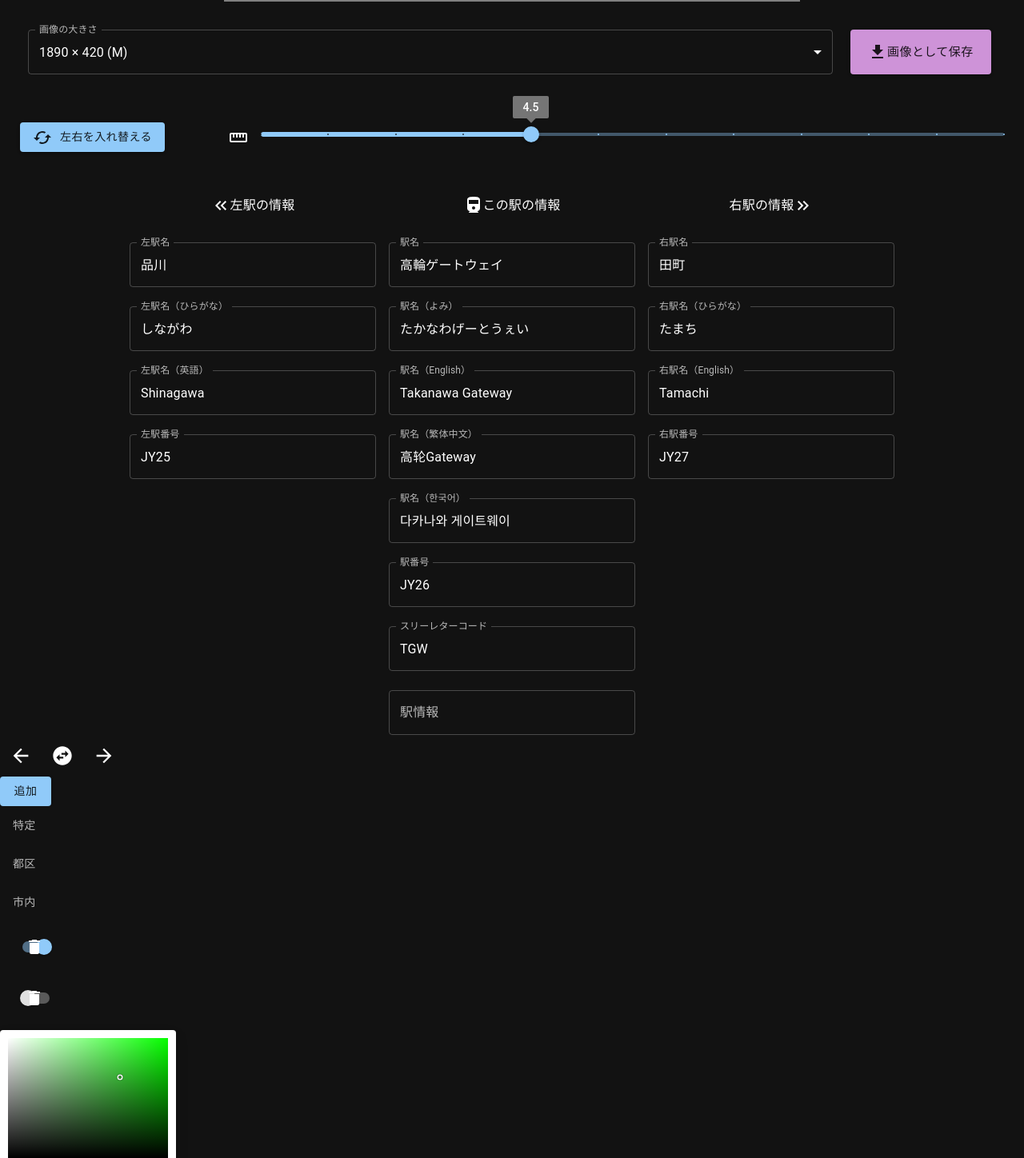
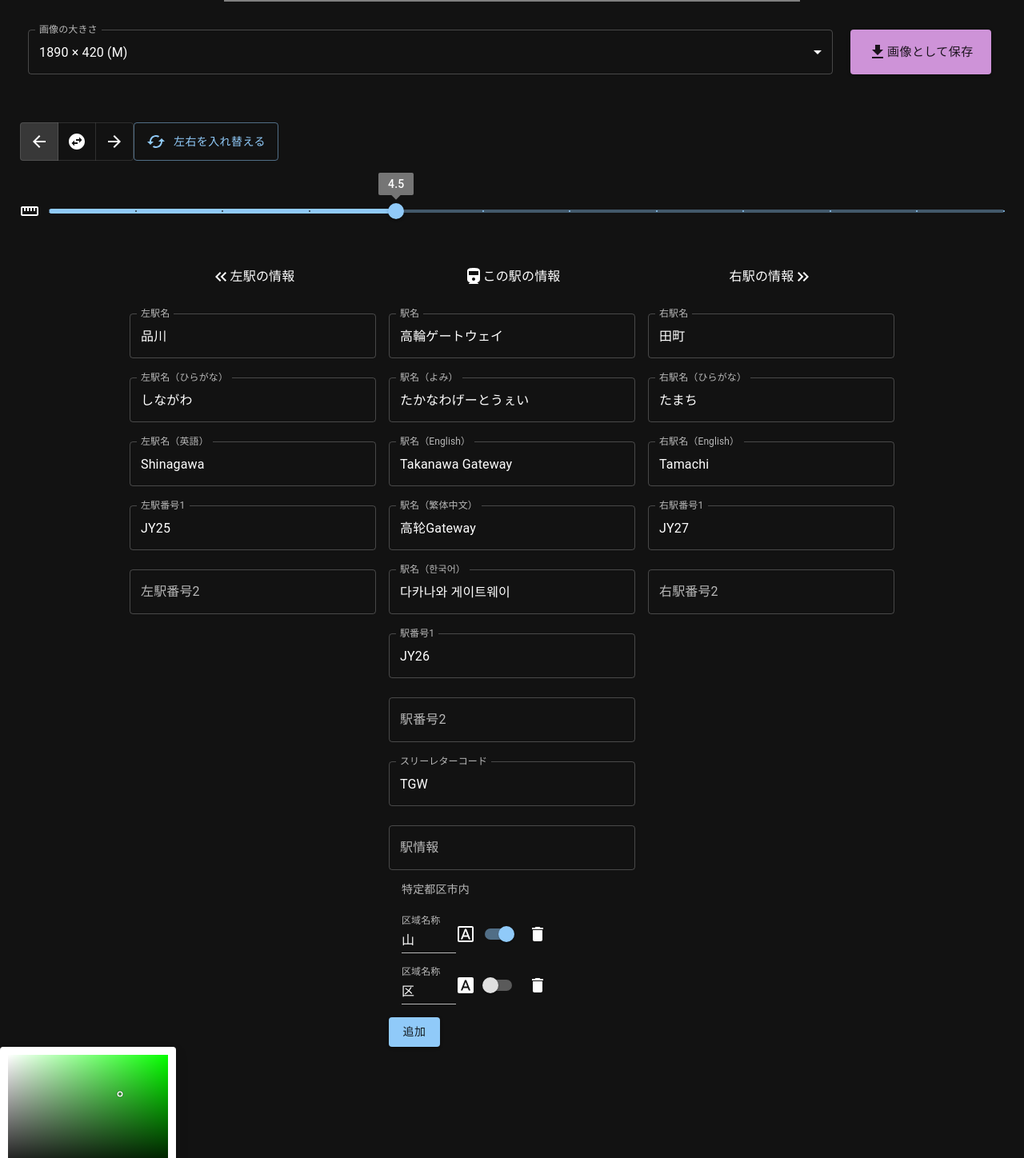
Before and after one commit to AoSankaku/station_sign_generator, a React (Vite) app: page / in a window 1280 px wide. Shown: the part 222-1670 px from the top of the page at 80% size. Built offline with nearby package versions, Linux system fonts and the light colour scheme; a web font is replaced by a local one.

Commit message:
Added secondary station number support (without color)

```diff
--- a/src/components/inputs/DirectInput.tsx
+++ b/src/components/inputs/DirectInput.tsx
@@ -1,5 +1,5 @@
 import { ChangeEvent } from 'react';
-import { Button, TextField, IconButton, Slider, Box, Grid, List, ListItem, Switch, ListSubheader, Stack } from '@mui/material'
+import { Button, TextField, IconButton, Slider, Box, Grid, List, ListItem, Switch, ListSubheader, Stack, ToggleButtonGroup, ToggleButton } from '@mui/material'
 import { Delete, Cached } from '@mui/icons-material';
 import SwapHorizontalCircleIcon from '@mui/icons-material/SwapHorizontalCircle';
 import ArrowBackIcon from '@mui/icons-material/ArrowBack';
@@ -8,6 +8,9 @@ import StraightenIcon from '@mui/icons-material/Straighten';
 import KeyboardDoubleArrowLeftIcon from '@mui/icons-material/KeyboardDoubleArrowLeft';
 import DirectionsRailwayIcon from '@mui/icons-material/DirectionsRailway';
 import KeyboardDoubleArrowRightIcon from '@mui/icons-material/KeyboardDoubleArrowRight';
+import FontDownloadIcon from '@mui/icons-material/FontDownload';
+import FontDownloadOutlinedIcon from '@mui/icons-material/FontDownloadOutlined';
+import SaveIcon from '@mui/icons-material/Save';
 import { SketchPicker } from 'react-color'
 import DirectInputStationProps from '../signs/DirectInputStationProps';
 import { useTranslation } from "react-i18next"
@@ -28,11 +31,13 @@ const DirectInput: React.FC<DirectInputStationPropsWithHandleChange> = (props) =
       leftStationName: props.rightStationName,
       leftStationNameFurigana: props.rightStationNameFurigana,
       leftStationNameEnglish: props.rightStationNameEnglish,
-      leftStationNumber: props.rightStationNumber,
+      leftStationNumberPrimary: props.rightStationNumberPrimary,
+      leftStationNumberSecondary: props.rightStationNumberSecondary,
       rightStationName: props.leftStationName,
       rightStationNameFurigana: props.leftStationNameFurigana,
       rightStationNameEnglish: props.leftStationNameEnglish,
-      rightStationNumber: props.leftStationNumber,
+      rightStationNumberPrimary: props.leftStationNumberPrimary,
+      rightStationNumberSecondary: props.leftStationNumberSecondary,
     };
 
     Object.entries(target).forEach(([key, value]) => {
@@ -72,12 +77,23 @@ const DirectInput: React.FC<DirectInputStationPropsWithHandleChange> = (props) =
       <Box sx={{ width: '100%', padding: '25px', alignContent: 'center' }}>
         <Grid container direction="row" spacing={2} rowSpacing={6} style={basicGridStyle}>
           <Grid item xs={12} sm="auto" sx={{ display: 'flex', justifyContent: { xs: 'center', sm: 'flex-start' } }}>
-            <Button variant="contained" onClick={handleSwap}><Cached style={{ marginRight: '10px' }} />{t("input.direct.swaplr")}</Button>
+            <ToggleButtonGroup value={props.direction} exclusive onChange={(_, n) => n && updateCurrentData("direction", n)}>
+              <ToggleButton value="left">
+                <ArrowBackIcon />
+              </ToggleButton>
+              <ToggleButton value="both">
+                <SwapHorizontalCircleIcon />
+              </ToggleButton>
+              <ToggleButton value="right">
+                <ArrowForwardIcon />
+              </ToggleButton>
+            </ToggleButtonGroup>
+            <Button variant="outlined" onClick={handleSwap}>
+              <Cached style={{ marginRight: '10px' }} />{t("input.direct.swaplr")}
+            </Button>
           </Grid>
-          <Grid item xs={1} sm={1} sx={{ display: 'flex', justifyContent: 'right', alignItems: 'center' }}>
-            <StraightenIcon />
-          </Grid>
-          <Grid item xs={11} sm>
+          <Grid item xs={12} sx={{ display: 'flex', justifyContent: 'right', alignItems: 'center' }}>
+            <StraightenIcon style={{ marginRight: "12px" }} />
             <Slider defaultValue={props.ratio} valueLabelDisplay='on' step={0.5} marks min={2.5} max={8} style={{ width: "100%" }} onChange={(_, v) => updateCurrentData("ratio", v as number)} />
           </Grid>
         </Grid>
@@ -89,7 +105,8 @@ const DirectInput: React.FC<DirectInputStationPropsWithHandleChange> = (props) =
             <TextField name="leftStationName" label={t("input.direct.lstation")} variant="outlined" value={props.leftStationName} onChange={props.onChange} />
             <TextField name="leftStationNameFurigana" label={t("input.direct.lread")} variant="outlined" value={props.leftStationNameFurigana} onChange={props.onChange} />
             <TextField name="leftStationNameEnglish" label={t("input.direct.len")} variant="outlined" value={props.leftStationNameEnglish} onChange={props.onChange} />
-            <TextField name="leftStationNumber" label={t("input.direct.lnum")} variant="outlined" value={props.leftStationNumber} onChange={props.onChange} />
+            <TextField name="leftStationNumberPrimary" label={t("input.direct.lnum")} variant="outlined" value={props.leftStationNumberPrimary} onChange={props.onChange} />
+            <TextField name="leftStationNumberSecondary" label={t("input.direct.lnum2")} variant="outlined" value={props.leftStationNumberSecondary} onChange={props.onChange} />
           </Stack>
         </Grid>
         <Grid item xs={10} md={3}>
@@ -100,59 +117,20 @@ const DirectInput: React.FC<DirectInputStationPropsWithHandleChange> = (props) =
             <TextField name="stationNameEnglish" label={t("input.direct.en")} variant="outlined" value={props.stationNameEnglish} onChange={props.onChange} />
             <TextField name="stationNameChinese" label={t("input.direct.ch")} variant="outlined" value={props.stationNameChinese} onChange={props.onChange} />
             <TextField name="stationNameKorean" label={t("input.direct.kp")} variant="outlined" value={props.stationNameKorean} onChange={props.onChange} />
-            <TextField name="stationNumber" label={t("input.direct.num")} variant="outlined" value={props.stationNumber} onChange={props.onChange} />
+            <TextField name="stationNumberPrimary" label={t("input.direct.num")} variant="outlined" value={props.stationNumberPrimary} onChange={props.onChange} />
+            <TextField name="stationNumberSecondary" label={t("input.direct.num2")} variant="outlined" value={props.stationNumberSecondary} onChange={props.onChange} />
             <TextField name="stationThreeLetterCode" label={t("input.direct.trc")} variant="outlined" value={props.stationThreeLetterCode} onChange={props.onChange} />
             <TextField name="stationNote" label={t("input.direct.note")} variant="outlined" value={props.stationNote} onChange={props.onChange} />
           </Stack>
-        </Grid>
-        <Grid item xs={10} md={3}>
-          <Stack spacing={3}>
-            <InputHead>{t("input.direct.input-right")}<KeyboardDoubleArrowRightIcon /></InputHead>
-            <TextField name="rightStationName" label={t("input.direct.rstation")} variant="outlined" value={props.rightStationName} onChange={props.onChange} />
-            <TextField name="rightStationNameFurigana" label={t("input.direct.rread")} variant="outlined" value={props.rightStationNameFurigana} onChange={props.onChange} />
-            <TextField name="rightStationNameEnglish" label={t("input.direct.ren")} variant="outlined" value={props.rightStationNameEnglish} onChange={props.onChange} />
-            <TextField name="rightStationNumber" label={t("input.direct.rnum")} variant="outlined" value={props.rightStationNumber} onChange={props.onChange} />
-          </Stack>
-        </Grid>
-      </Grid>
-      <>
-        <IconButton aria-label="left" size="large" onClick={() => updateCurrentData("direction", "left")}>
-          <ArrowBackIcon fontSize="inherit" />
-        </IconButton>
-        <IconButton aria-label="both" size="large" onClick={() => updateCurrentData("direction", "both")}>
-          <SwapHorizontalCircleIcon fontSize="inherit" />
-        </IconButton>
-        <IconButton aria-label="right" size="large" onClick={() => updateCurrentData("direction", "right")}>
-          <ArrowForwardIcon fontSize="inherit" />
-        </IconButton>
-      </>
-      <Box sx={{ flexGrow: 1, maxWidth: 150 }}>
-        <Grid container spacing={2}>
-          <Grid item xs={12} md={6}>
-            <Button variant='contained' onClick={() => {
-              updateCurrentData("stationArea", props.stationArea ? [
-                ...props.stationArea,
-                {
-                  id: uuidv7(),
-                  name: "",
-                  isWhite: true,
-                }
-              ] : undefined)
-            }}>追加</Button>
+
+          <Box sx={{ flexGrow: 1, maxWidth: 150 }}>
             <List subheader={<ListSubheader>{t("input.direct.area")}</ListSubheader>}>
               {props.stationArea?.map((e) => {
                 return (
                   <ListItem
                     key={e.id}
-                    secondaryAction={
-                      <IconButton edge="end" aria-label='delete' onClick={() => {
-                        updateCurrentData("stationArea", props.stationArea?.filter(c => c.id !== e.id))
-                      }}>
-                        <Delete />
-                      </IconButton>
-                    }
                   >
-                    <TextField label={t("input.direct.area-name")} variant='standard' value={e.name} onChange={(i) => {
+                    <TextField style={{ minWidth: "68px" }} label={t("input.direct.area-name")} variant='standard' value={e.name} onChange={(i) => {
                       const nextStationArea = props.stationArea?.map((c) => {
                         if (e.id === c.id) {
                           return ({
@@ -166,6 +144,11 @@ const DirectInput: React.FC<DirectInputStationPropsWithHandleChange> = (props) =
                       })
                       updateCurrentData("stationArea", nextStationArea)
                     }} />
+                    {e.isWhite ?
+                      <FontDownloadOutlinedIcon />
+                      :
+                      <FontDownloadIcon />
+                    }
                     <Switch
                       checked={e.isWhite}
                       onChange={() => {
@@ -183,13 +166,38 @@ const DirectInput: React.FC<DirectInputStationPropsWithHandleChange> = (props) =
                         updateCurrentData("stationArea", nextStationArea)
                       }}
                     />
+                    <IconButton edge="end" aria-label='delete' onClick={() => {
+                      updateCurrentData("stationArea", props.stationArea?.filter(c => c.id !== e.id))
+                    }}>
+                      <Delete />
+                    </IconButton>
                   </ListItem>
                 )
               })}
             </List>
-          </Grid>
+            <Button variant='contained' onClick={() => {
+              updateCurrentData("stationArea", props.stationArea ? [
+                ...props.stationArea,
+                {
+                  id: uuidv7(),
+                  name: "",
+                  isWhite: true,
+                }
+              ] : undefined)
+            }}>追加</Button>
+          </Box>
         </Grid>
-      </Box>
+        <Grid item xs={10} md={3}>
+          <Stack spacing={3}>
+            <InputHead>{t("input.direct.input-right")}<KeyboardDoubleArrowRightIcon /></InputHead>
+            <TextField name="rightStationName" label={t("input.direct.rstation")} variant="outlined" value={props.rightStationName} onChange={props.onChange} />
+            <TextField name="rightStationNameFurigana" label={t("input.direct.rread")} variant="outlined" value={props.rightStationNameFurigana} onChange={props.onChange} />
+            <TextField name="rightStationNameEnglish" label={t("input.direct.ren")} variant="outlined" value={props.rightStationNameEnglish} onChange={props.onChange} />
+            <TextField name="rightStationNumberPrimary" label={t("input.direct.rnum")} variant="outlined" value={props.rightStationNumberPrimary} onChange={props.onChange} />
+            <TextField name="rightStationNumberSecondary" label={t("input.direct.rnum2")} variant="outlined" value={props.rightStationNumberSecondary} onChange={props.onChange} />
+          </Stack>
+        </Grid>
+      </Grid>
       <SketchPicker color={props.baseColor} onChange={(color) => { handleColorChange("baseColor", color.hex) }} />
       <SketchPicker color={props.lineColor} onChange={(color) => { handleColorChange("lineColor", color.hex) }} />
       <TextField fullWidth multiline variant="outlined" value={JSON.stringify(props, null, 2)} />
--- a/src/i18n/ja.yaml
+++ b/src/i18n/ja.yaml
@@ -30,19 +30,22 @@ input:
     lstation: "左駅名"
     lread: "左駅名（ひらがな）"
     len: "左駅名（英語）"
-    lnum: "左駅番号"
+    lnum: "左駅番号1"
+    lnum2: "左駅番号2"
     station: "駅名"
     read: "駅名（よみ）"
     en: "駅名（English）"
     ch: "駅名（繁体中文）"
     kp: "駅名（한국어）"
-    num: "駅番号"
+    num: "駅番号1"
+    num2: "駅番号2"
     trc: "スリーレターコード"
     note: "駅情報"
     rstation: "右駅名"
     rread: "右駅名（ひらがな）"
     ren: "右駅名（English）"
-    rnum: "右駅番号"
+    rnum: "右駅番号1"
+    rnum2: "右駅番号2"
     input-left: "左駅の情報"
     input-current: "この駅の情報"
     input-right: "右駅の情報"
```
Also changed, not shown: src/App.tsx (+12 -6 lines), src/components/signs/DirectInputStationProps.ts (+6 -3 lines), src/components/signs/JrEastSign.tsx (+81 -17 lines), src/i18n/en.yaml (+6 -3 lines).
